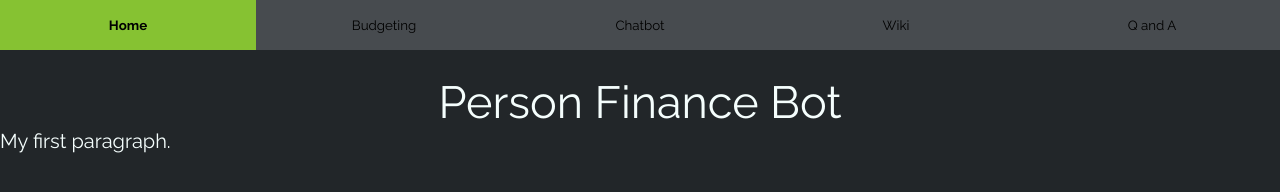
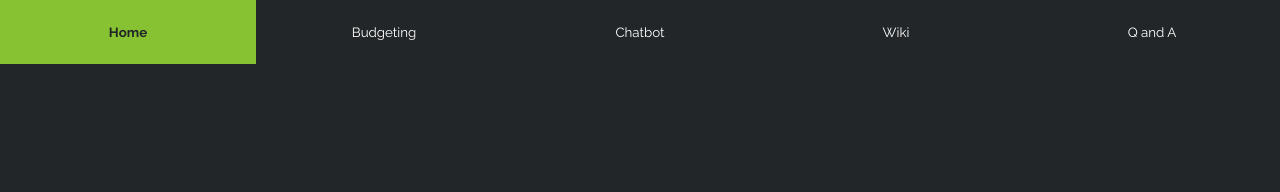
Before and after one commit to bogdanr24/dime-financial, a plain HTML site: page index.html in a window 1280 px wide. Drawn offline with Linux system fonts and the light colour scheme.

Commit message:
edited navbar again

```diff
--- a/css/index.css
+++ b/css/index.css
@@ -10,21 +10,24 @@ body {
 body nav {
   display: flex;
   justify-content: space-around;
-  height: 50px;
+  height: 64px;
   margin-bottom: 2%;
 }
 body nav button {
   height: 100%;
   width: 20%;
-  background-color: #474b4f;
+  background-color: #222629;
+  color: white;
   border: none;
   font-family: "Raleway", sans-serif;
-  transition: background-color 1s;
+  transition: background-color .3s;
 }
 
 body nav button:hover {
   background-color: #86c232;
   font-weight: bolder;
+  color: #222629;
+
 }
 
 body nav a {
--- a/index.html
+++ b/index.html
@@ -11,18 +11,16 @@
   <link rel="stylesheet" href="css/index.css">
 </head>
 <body>
-<header>
+
 	<nav>
-    <button href="index.html">Home</button>
-    <button href="budgeting.html">Budgeting</button>
-    <button href="chatbot.html">Chatbot</button>
-    <button href="wiki.html">Wiki</button>
-    <button href="qanda.html">Q and A</button>
+    <button onclick="location.href='index.html'">Home</button>
+    <button onclick="location.href='budgeting.html'">Budgeting</button>
+    <button onclick="location.href='chatbot.html'">Chatbot</button>
+    <button onclick="location.href='wiki.html'">Wiki</button>
+    <button onclick="location.href='qanda.html'">Q and A</button>
 	</nav>
-</header>
 
-<h1>Person Finance Bot</h1>
-<p>My first paragraph.</p>
+
 
 </body>
 </html>
```
